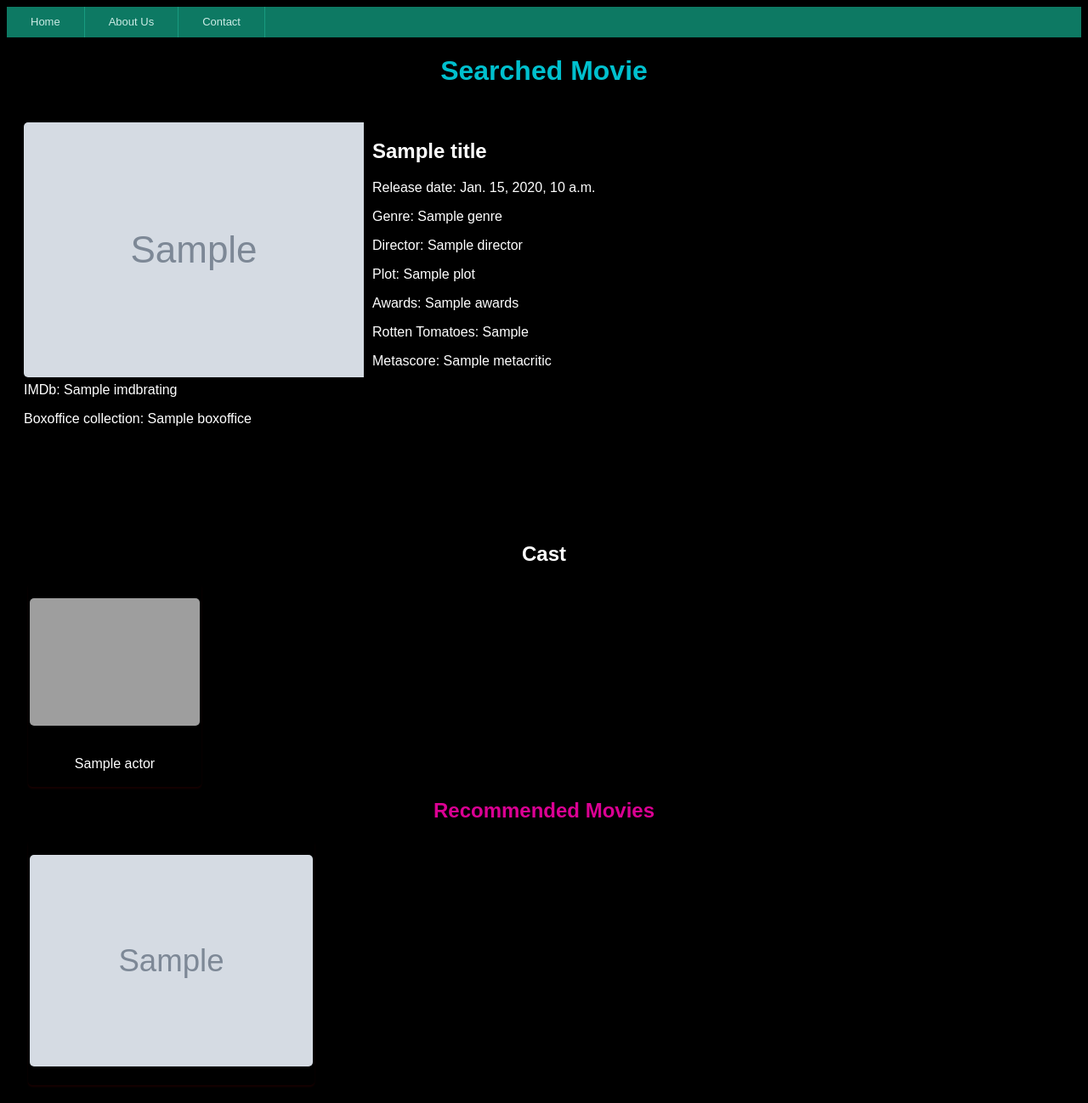
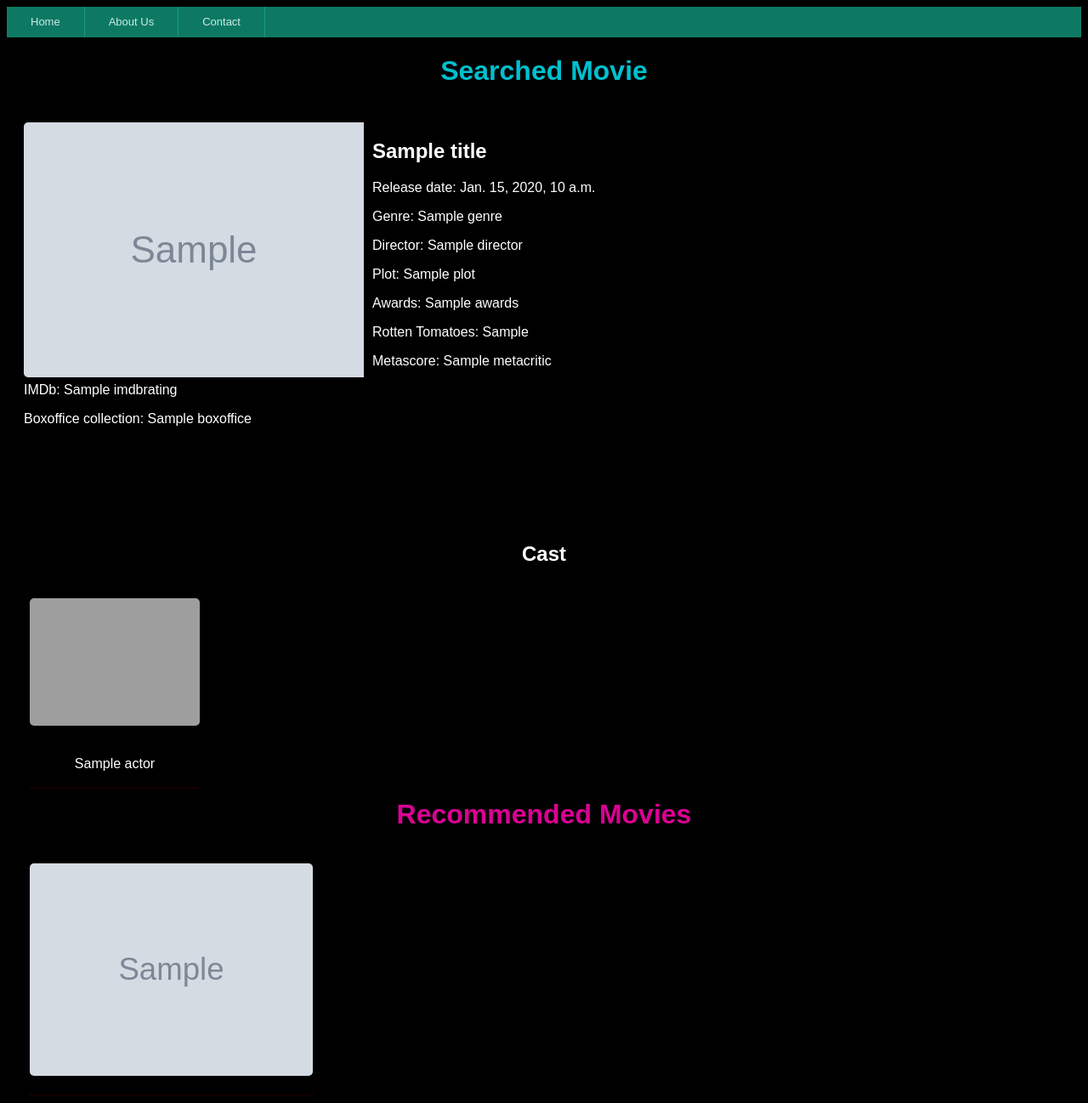
Before and after one commit to ayushanandmallik/Movie_Recommendor, a Django app: template templates/result.html in a window 1280 px wide. Shown: the whole page at 85% size. Run offline with Django 3.2, Linux system fonts and the light colour scheme; the template is opened without the code that fills it: most values are stand-ins (such as "Sample title", 1, 10 or a date in 2020); grey boxes marked "Sample" are stand-in pictures; grey boxes are pictures that could not be loaded.

Commit message:
Update result.html

```diff
--- a/templates/result.html
+++ b/templates/result.html
@@ -84,7 +84,7 @@
 
 <br>
 <div class="recommendation">
-  <h2 style="color:rgb(219, 1, 147);">Recommended Movies</h2>
+  <h1 style="color:rgb(219, 1, 147);">Recommended Movies</h1>
   {% for movies in recommended_movies %}
   <div id="wrapper">
     <div class="row">
```
